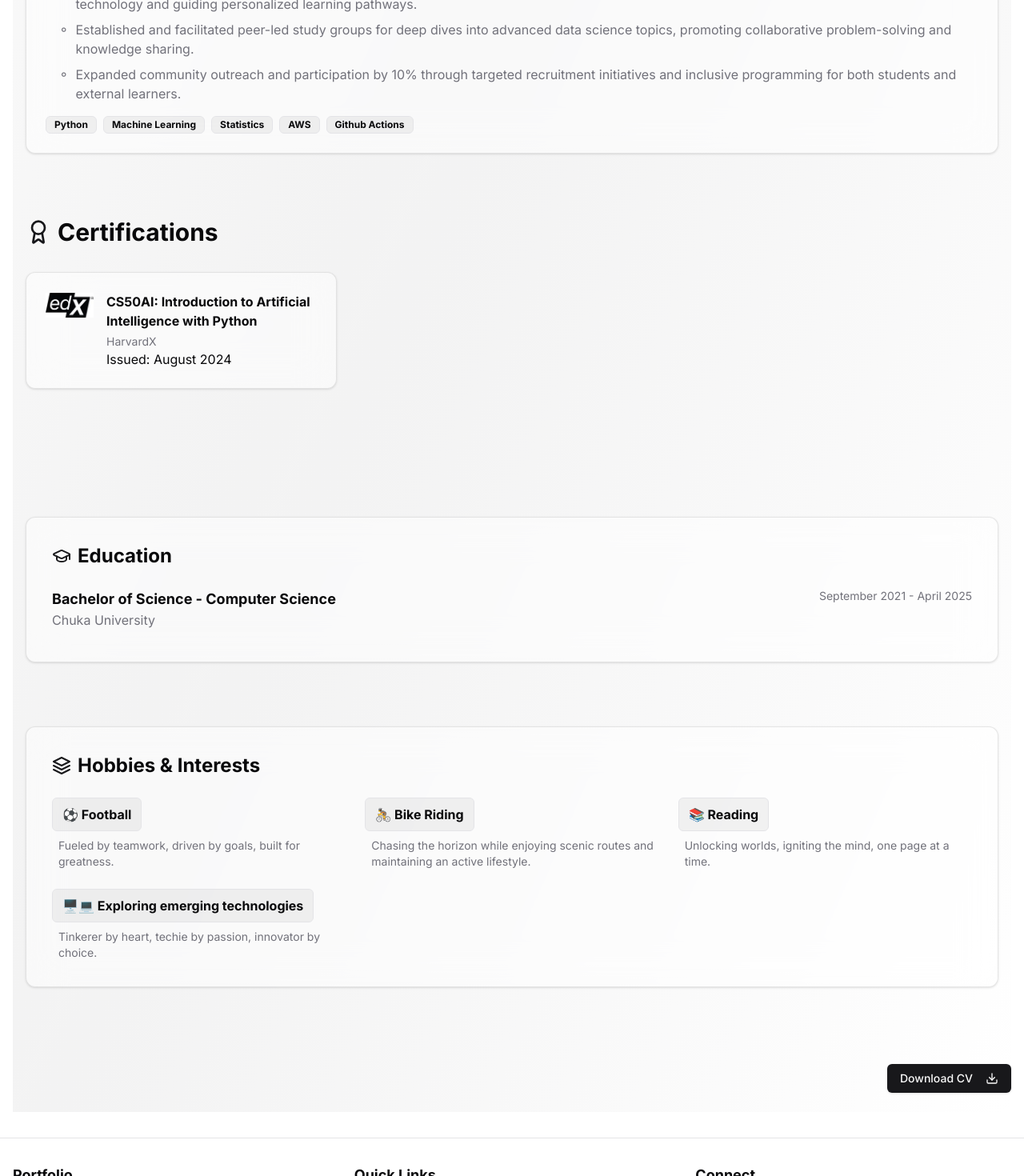
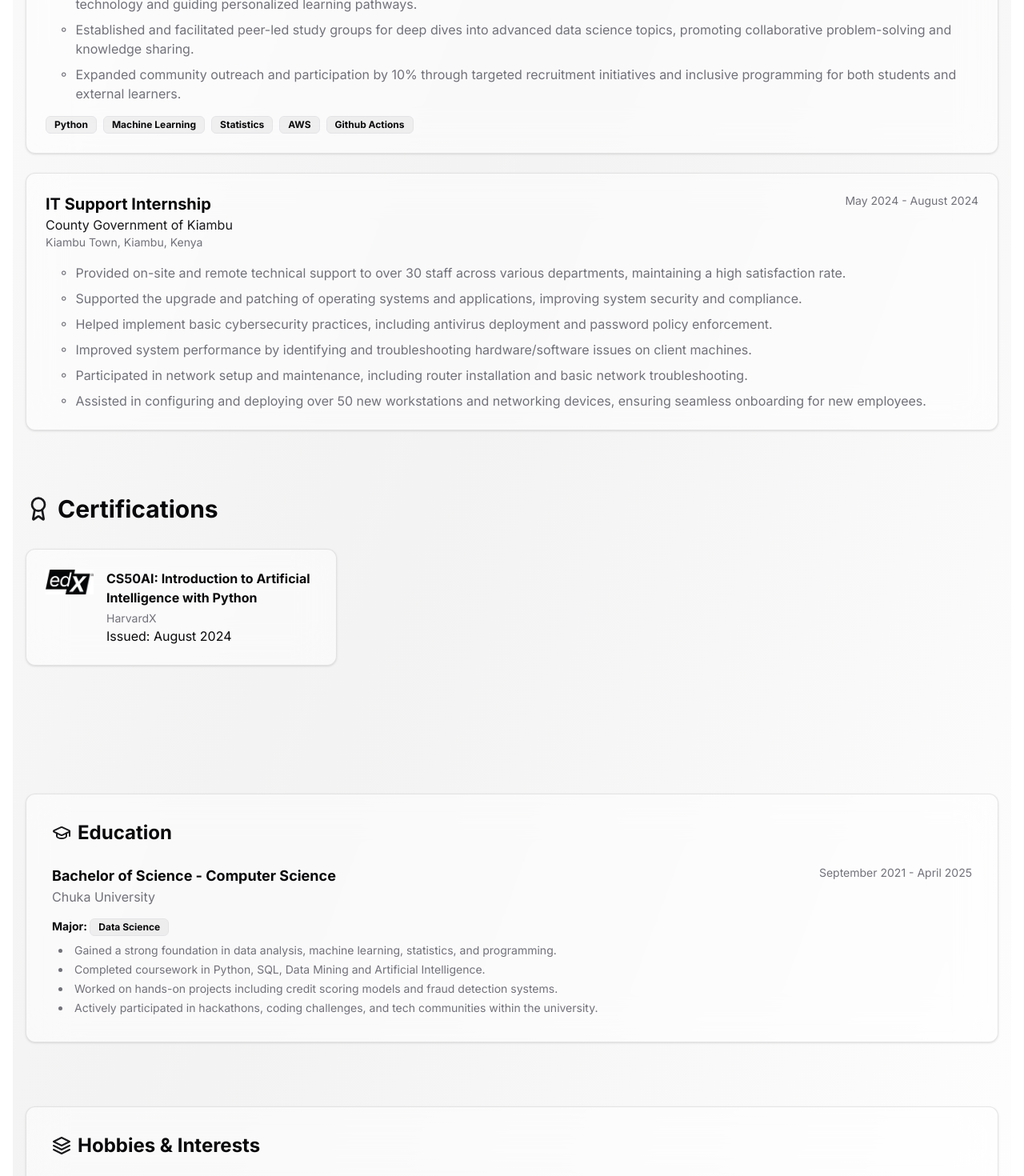
Before and after one commit to macmini62/victorkangacha-platform-io, a Next.js app: page /about in a window 1280 px wide. Shown: the part 1551-3021 px from the top of the page at 80% size. Built offline with nearby package versions, Linux system fonts and the light colour scheme.

Commit message:
Added additional education and work experience data

```diff
--- a/src/data/education.ts
+++ b/src/data/education.ts
@@ -1,7 +1,3 @@
-export interface Honor {
-  name: string;
-}
-
 export interface Activity {
   name: string;
 }
@@ -13,7 +9,7 @@ export interface Education {
   startDate: string;
   endDate: string;
   gpa: string;
-  honors?: Honor[];
+  major: string;
   activities?: Activity[];
 }
 
@@ -24,4 +20,19 @@ export const education: Education = {
   startDate: "September 2021",
   endDate: "April 2025",
   gpa: "",
+  major: 'Data Science',
+  activities: [
+    {
+      name: 'Gained a strong foundation in data analysis, machine learning, statistics, and programming.'
+    },
+    {
+      name: 'Completed coursework in Python, SQL, Data Mining and Artificial Intelligence.'
+    },
+    {
+      name: 'Worked on hands-on projects including credit scoring models and fraud detection systems.'
+    },
+    {
+      name: 'Actively participated in hackathons, coding challenges, and tech communities within the university.'
+    },
+  ]
 };
--- a/src/data/experience.ts
+++ b/src/data/experience.ts
@@ -21,7 +21,7 @@ export const experiences: Experience[] = [
   {
     title: 'AI/ML Lead',
     company: 'Google Developers Group',
-    location: 'Chuka, Tharaka Nithi, Kenya',
+    location: 'Chuka University, Tharaka Nithi, Kenya',
     startDate: 'October 2024',
     endDate: 'April 2025',
     isRemote: false,
@@ -46,5 +46,34 @@ export const experiences: Experience[] = [
       { name: 'AWS' },
       { name: 'Github Actions' }
     ]
+  },
+  {
+    title: 'IT Support Internship',
+    company: 'County Government of Kiambu',
+    location: 'Kiambu Town, Kiambu, Kenya',
+    startDate: 'May 2024',
+    endDate: 'August 2024',
+    isRemote: false,
+    achievements: [
+      {
+        text: 'Provided on-site and remote technical support to over 30 staff across various departments, maintaining a high satisfaction rate.'
+      },
+      {
+        text: 'Supported the upgrade and patching of operating systems and applications, improving system security and compliance.'
+      },
+      {
+        text: 'Helped implement basic cybersecurity practices, including antivirus deployment and password policy enforcement.'
+      },
+      {
+        text: 'Improved system performance by identifying and troubleshooting hardware/software issues on client machines.'
+      },
+      {
+        text: 'Participated in network setup and maintenance, including router installation and basic network troubleshooting.'
+      },
+      {
+        text: 'Assisted in configuring and deploying over 50 new workstations and networking devices, ensuring seamless onboarding for new employees.'
+      },
+    ],
+    skills: []
   }
 ]
```
